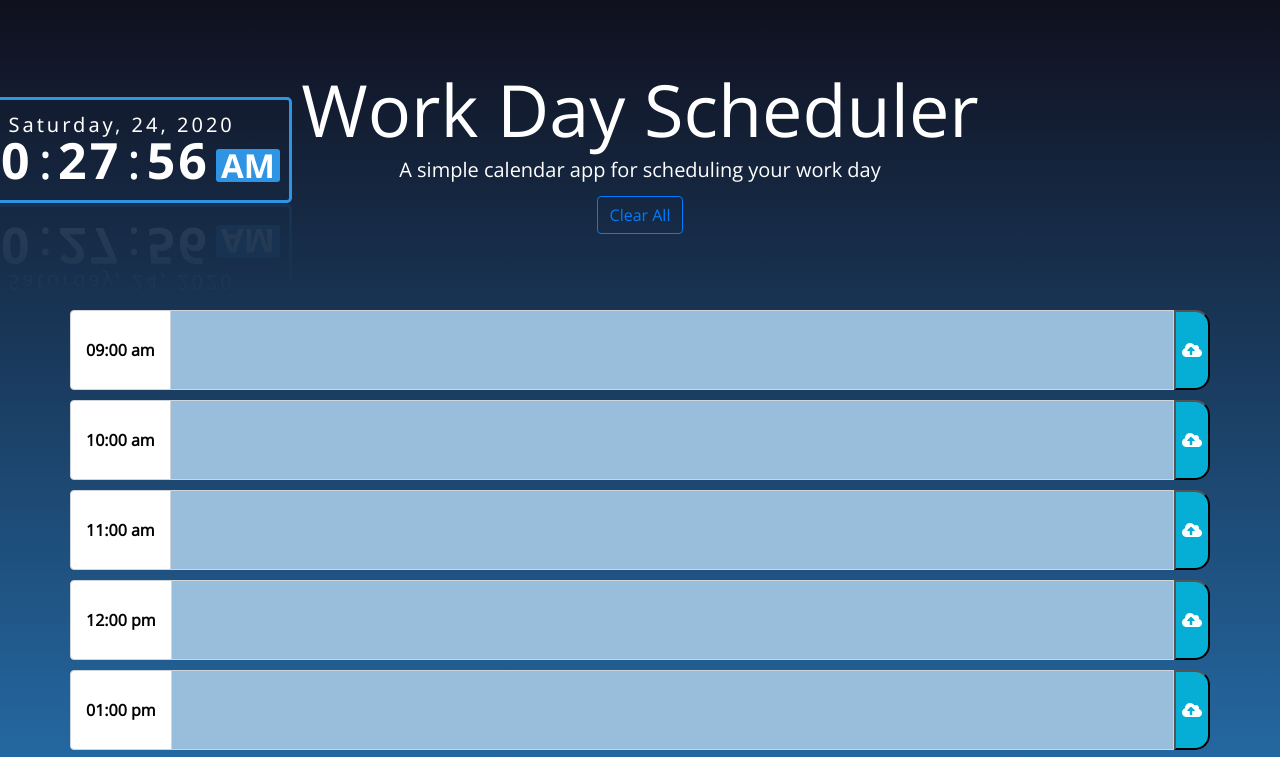
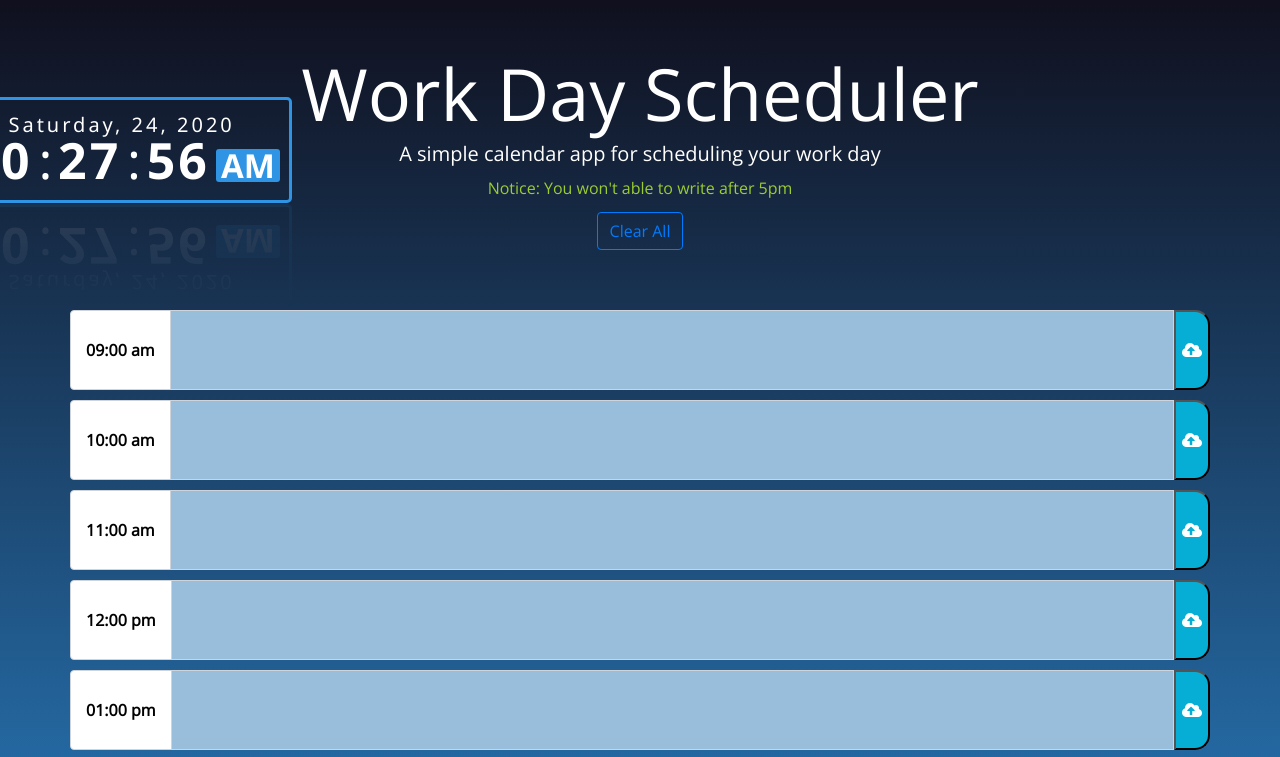
Before and after one commit to yuniksung/scheduler, a plain HTML site: page index.html in a window 1280 px wide. Shown: the top 757 px of the page. Drawn offline with nearby package versions, Linux system fonts and the light colour scheme.

Commit message:
readme updated

```diff
--- a/assets/css/style.css
+++ b/assets/css/style.css
@@ -27,6 +27,10 @@ textarea{
 /* I will use digital clock instead */
 #currentDay {
   display: none;
+}
+
+.notice {
+  color: yellowgreen;
 }
 
 /* Digital clock style */
--- a/index.html
+++ b/index.html
@@ -30,6 +30,7 @@
       <div class="jumbotron">
         <h1 class="display-3">Work Day Scheduler</h1>
         <p class="lead">A simple calendar app for scheduling your work day</p>
+        <p class="notice">Notice: You won't able to write after 5pm</p>
         <p id="currentDay" class="lead"></p>
       </div>
 
```
Also changed, not shown: assets/images/screenshot.jpg (added), 1 other file.
